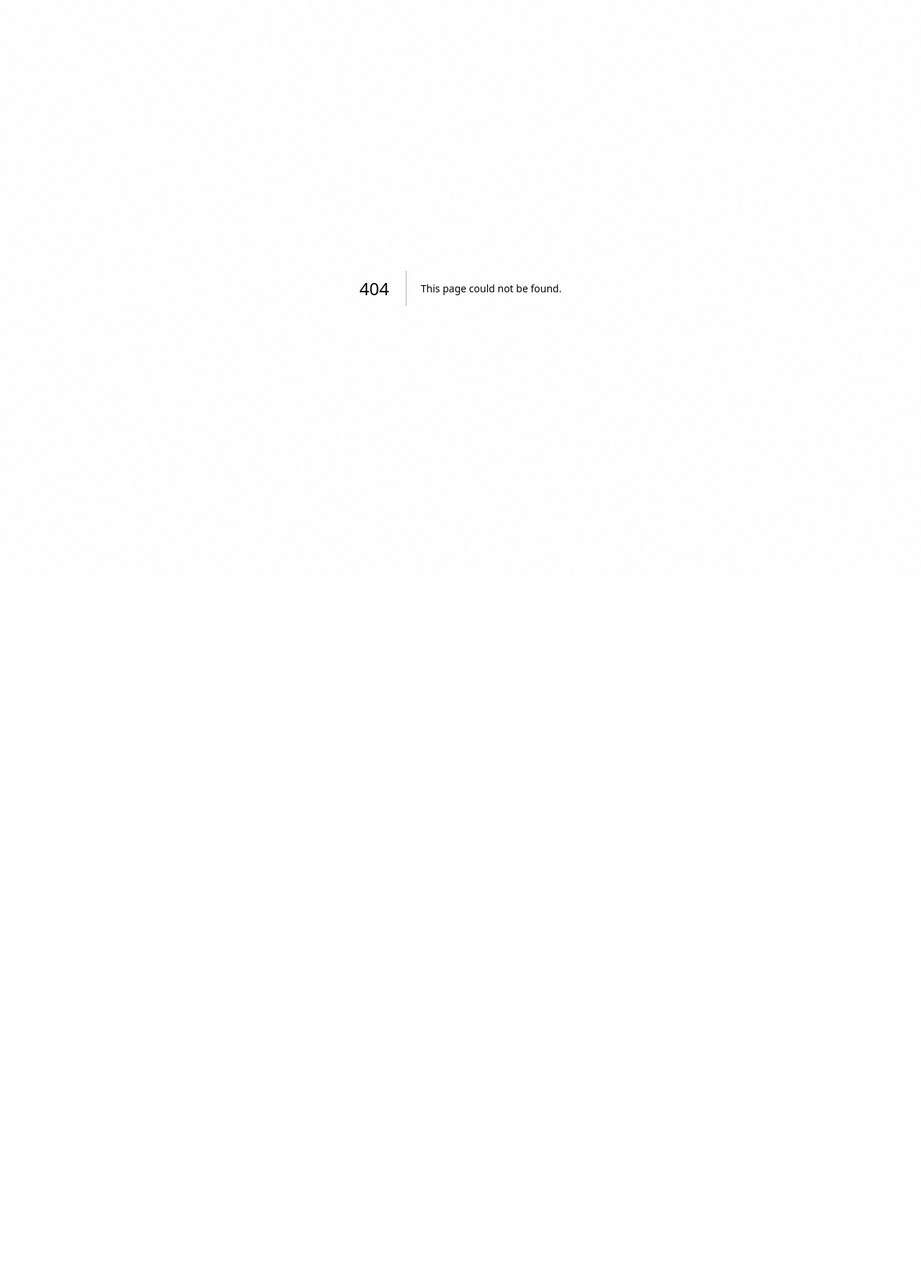
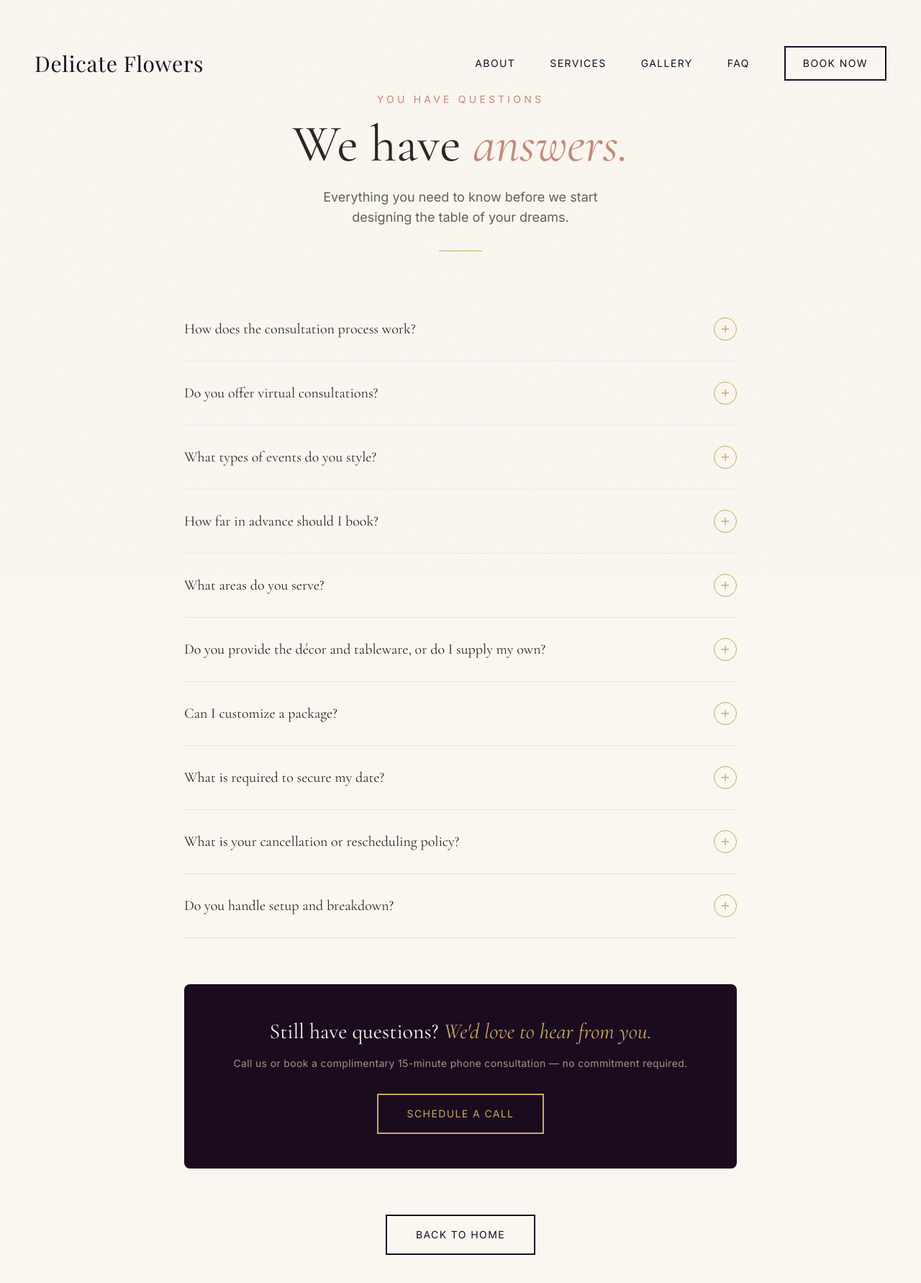
Before and after one commit to Simcol2/delicate, a Next.js app: page /faq in a window 1280 px wide. Before the commit this address had no page. Shown: the top 1782 px of the page at 72% size. Before the commit the page ends 800 px from the top, so only its background shows below. Built offline with nearby package versions, Linux system fonts and the light colour scheme.

Commit message:
Add FAQ page with accordion and link in nav/menu

```diff
--- /dev/null
+++ b/app/faq/page.tsx
@@ -0,0 +1,169 @@
+'use client'
+
+import { useState, useEffect } from 'react'
+import { gsap } from 'gsap'
+import Navbar from '@/components/navigation/Navbar'
+import { Plus } from 'lucide-react'
+
+const faqs = [
+  {
+    question: 'How does the consultation process work?',
+    answer: `It all starts with a conversation. If you have initial questions or just want to get a feel for what we do, a 15-minute phone consultation is completely complimentary — no strings attached. You can book directly into our calendar or simply give us a call at the number listed on our website.
+
+For clients who are ready to move forward, we require a site visit consultation to see your space and fully understand your vision. This visit is $75, a fee that is then credited in full toward your balance once you officially book. It's our way of making sure every detail is considered before a single stem is placed.`
+  },
+  {
+    question: 'Do you offer virtual consultations?',
+    answer: `Sometimes, yes. Virtual consultations are available on a case-by-case basis depending on your event details and location. Please give us a call and we'll let you know whether it's an option for your event — we want to make this as seamless as possible for you.`
+  },
+  {
+    question: 'What types of events do you style?',
+    answer: `We love them all — weddings, bridal and baby showers, birthday dinners, corporate gatherings, holiday celebrations, intimate dinner parties, and everything in between. If you're bringing people together around a beautiful table, we want to be part of it.`
+  },
+  {
+    question: 'How far in advance should I book?',
+    answer: `We recommend reaching out at least 4 to 6 weeks before your event — sooner for weddings or larger gatherings, which can book up quickly during peak seasons. That said, we'll always do our best to accommodate you, so don't hesitate to reach out even on a shorter timeline.`
+  },
+  {
+    question: 'What areas do you serve?',
+    answer: `We are based locally but available to travel for the right event. Please contact us with your event location and we'll confirm availability. Travel fees may apply for events outside our standard service area.`
+  },
+  {
+    question: 'Do you provide the décor and tableware, or do I supply my own?',
+    answer: `We offer both options. Our packages include styling with our own curated inventory of tableware, linens, florals, and decorative elements. If you have pieces you love and would like incorporated — family heirlooms, a special vase, or items you've collected — we're happy to work with what you have. This is discussed during the consultation so we can plan accordingly.`
+  },
+  {
+    question: 'Can I customize a package?',
+    answer: `Absolutely. Our packages are designed to give you a clear starting point, but we know that no two events are alike. You can add styling areas, layer on curated add-ons like a dessert display, cocktail station, or floral arrangements, or build something entirely bespoke from the ground up with our Build Your Own option. We'll work with you to match both your vision and your budget.`
+  },
+  {
+    question: 'What is required to secure my date?',
+    answer: `A deposit is required to hold your event date. The deposit amount will be outlined in your quote and confirmed at the time of booking. Your $75 consultation fee is credited toward your total balance, so you won't be paying it twice.`
+  },
+  {
+    question: 'What is your cancellation or rescheduling policy?',
+    answer: `Life happens — we understand that. Our cancellation and rescheduling terms are outlined in your service agreement at the time of booking. Please reach out to us directly as soon as possible if your plans change and we will do our best to work with you.`
+  },
+  {
+    question: 'Do you handle setup and breakdown?',
+    answer: `Yes. Setup and breakdown are coordinated directly with you at the time of booking. We'll confirm arrival and departure windows that work around your event schedule, so on the day itself you can focus entirely on your guests — not the logistics.`
+  },
+]
+
+export default function FAQPage() {
+  const [openIndex, setOpenIndex] = useState<number | null>(null)
+
+  useEffect(() => {
+    // Animate FAQ items on load
+    const items = document.querySelectorAll('.faq-item')
+    gsap.fromTo(
+      items,
+      { y: 20, opacity: 0 },
+      {
+        y: 0,
+        opacity: 1,
+        duration: 0.5,
+        stagger: 0.05,
+        ease: 'power3.out',
+        delay: 0.2,
+      }
+    )
+  }, [])
+
+  const toggleFAQ = (index: number) => {
+    setOpenIndex(openIndex === index ? null : index)
+  }
+
+  return (
+    <>
+      <Navbar />
+      <main className="min-h-screen bg-[#faf6f0] pt-32 pb-20">
+        <div className="w-full px-6 lg:px-12">
+          {/* Header */}
+          <div className="text-center max-w-3xl mx-auto mb-16">
+            <span className="text-[#c4897a] text-sm tracking-[0.3em] uppercase font-sans block mb-4">
+              You have questions
+            </span>
+            <h1 className="font-serif text-5xl lg:text-6xl xl:text-7xl text-[#2c2420] leading-tight mb-6">
+              We have <em className="text-[#c4897a] italic">answers.</em>
+            </h1>
+            <p className="font-sans text-[#6b5b52] text-lg max-w-md mx-auto">
+              Everything you need to know before we start designing the table of your dreams.
+            </p>
+            {/* Divider */}
+            <div className="w-[60px] h-[1px] bg-[var(--gold-antique)] mx-auto mt-8" />
+          </div>
+
+          {/* FAQ Section */}
+          <div className="max-w-3xl mx-auto">
+            {faqs.map((faq, index) => (
+              <div
+                key={index}
+                className="faq-item border-t border-[var(--gold-antique)]/30 first:border-t-0 last:border-b last:border-[var(--gold-antique)]/30"
+              >
+                <button
+                  onClick={() => toggleFAQ(index)}
+                  className="w-full flex items-center justify-between gap-6 py-7 text-left group"
+                  aria-expanded={openIndex === index}
+                >
+                  <span className="font-serif text-lg md:text-xl text-[#2c2420] group-hover:text-[#c4897a] transition-colors duration-300 leading-snug">
+                    {faq.question}
+                  </span>
+                  <span
+                    className={`flex-shrink-0 w-8 h-8 rounded-full border border-[var(--gold-antique)] flex items-center justify-center transition-all duration-300 ${
+                      openIndex === index ? 'bg-[var(--gold-antique)] rotate-45' : ''
+                    }`}
+                  >
+                    <Plus
+                      size={16}
+                      className={`transition-colors duration-300 ${
+                        openIndex === index ? 'text-white' : 'text-[var(--gold-antique)]'
+                      }`}
+                    />
+                  </span>
+                </button>
+                <div
+                  className={`overflow-hidden transition-all duration-500 ease-[cubic-bezier(0.4,0,0.2,1)] ${
+                    openIndex === index ? 'max-h-[600px] opacity-100' : 'max-h-0 opacity-0'
+                  }`}
+                >
+                  <p className="font-sans text-[#6b5b52] text-[15px] leading-[1.85] pb-7 pr-12 whitespace-pre-line">
+                    {faq.answer}
+                  </p>
+                </div>
+              </div>
+            ))}
+          </div>
+
+          {/* CTA Banner */}
+          <div className="max-w-3xl mx-auto mt-16">
+            <div className="bg-[var(--plum-deep)] rounded-lg p-10 md:p-12 text-center">
+              <p className="font-serif text-2xl md:text-3xl text-[#faf6f0] leading-relaxed">
+                Still have questions? <em className="text-[var(--gold-antique)] italic">We&apos;d love to hear from you.</em>
+              </p>
+              <p className="font-sans text-[#a89189] text-sm mt-4 tracking-wide">
+                Call us or book a complimentary 15-minute phone consultation — no commitment required.
+              </p>
+              <a
+                href="/#contact"
+                className="inline-block mt-8 px-10 py-4 border-2 border-[var(--gold-antique)] text-[var(--gold-antique)] font-sans text-sm tracking-widest uppercase hover:bg-[var(--gold-antique)] hover:text-[var(--plum-deep)] transition-all duration-300"
+              >
+                Schedule a Call
+              </a>
+            </div>
+          </div>
+
+          {/* Back to Home */}
+          <div className="text-center mt-16">
+            <a
+              href="/"
+              className="inline-block px-10 py-4 border-2 border-[var(--plum-deep)] text-[var(--plum-deep)] font-sans text-sm tracking-widest uppercase hover:bg-[var(--plum-deep)] hover:text-[var(--gold-antique)] transition-all duration-300"
+            >
+              Back to Home
+            </a>
+          </div>
+        </div>
+      </main>
+    </>
+  )
+}
--- a/components/navigation/FullscreenMenu.tsx
+++ b/components/navigation/FullscreenMenu.tsx
@@ -12,6 +12,7 @@ export default function FullscreenMenu({ isOpen, onClose }: FullscreenMenuProps)
     { label: 'About', href: '#about' },
     { label: 'Services', href: '/services' },
     { label: 'Gallery', href: '#gallery' },
+    { label: 'FAQ', href: '/faq' },
     { label: 'Contact', href: '#contact' },
   ]
 
--- a/components/navigation/Navbar.tsx
+++ b/components/navigation/Navbar.tsx
@@ -65,6 +65,14 @@ export default function Navbar() {
             >
               Gallery
             </a>
+            <a
+              href="/faq"
+              className={`text-sm font-sans hover:text-[var(--gold-antique)] transition-colors tracking-widest uppercase ${
+                isScrolled ? 'text-white' : 'text-[var(--plum-deep)]'
+              }`}
+            >
+              FAQ
+            </a>
             {/* Book Now - White text and border on scroll */}
             <a
               href="#contact"
```
